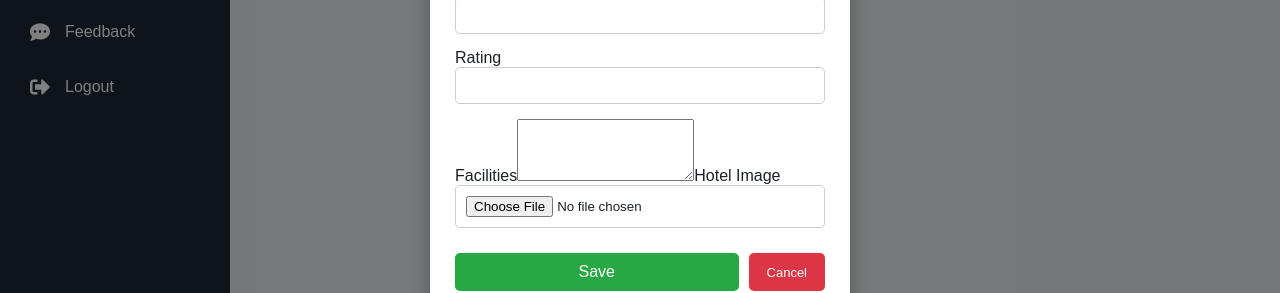
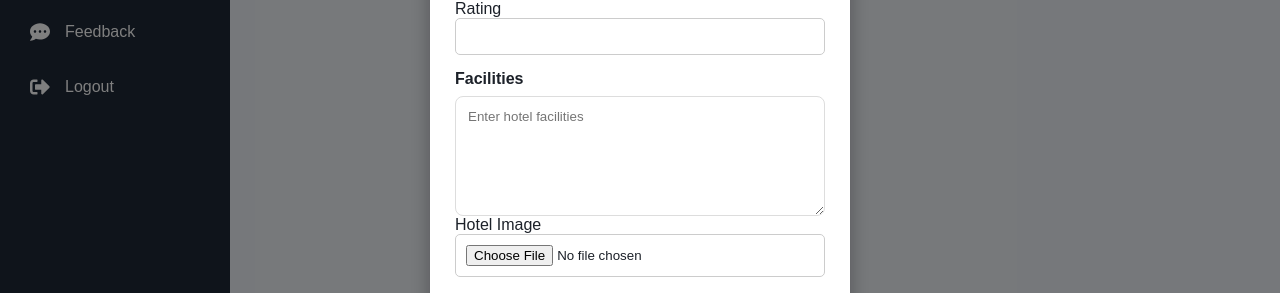
Before and after one commit to Gkingithub/Travel-Planner, a React (Vite) app: page /admin/hotels in a window 1280 px wide. Both pictures are taken after a click on the button "Add Hotel". Shown: the part 396-689 px from the top of the page. Built offline with nearby package versions, Linux system fonts and the light colour scheme; no server answers.

Commit message:
Updated home page and admin changes

```diff
--- a/src/pages/Admin/Admin.css
+++ b/src/pages/Admin/Admin.css
@@ -406,3 +406,26 @@ tr:hover {
 .menu-icon {
   font-size: 20px;
 }
+
+.form-group{
+    display:flex;
+    flex-direction:column;
+    align-items:flex-start;
+    width:100%;
+}
+
+.form-group label{
+    display:block;
+    margin-bottom:8px;
+    font-weight:600;
+}
+
+.form-group textarea{
+    width:100%;
+    min-height:120px;
+    padding:12px;
+    border:1px solid #ddd;
+    border-radius:8px;
+    resize:vertical;
+    box-sizing:border-box;
+}
--- a/src/pages/Admin/ManageHotels.jsx
+++ b/src/pages/Admin/ManageHotels.jsx
@@ -283,9 +283,13 @@ function ManageHotels() {
               }
             />
 
-            <label>Facilities</label>
+            <div className="form-group">
+  <label htmlFor="facilities">Facilities</label>
+
   <textarea
+         id="facilities"
         rows="4"
+          placeholder="Enter hotel facilities"
          value={editingHotel.facilities}
          onChange={(e) =>
          setEditingHotel({
@@ -294,6 +298,7 @@ function ManageHotels() {
       })
     }
   />
+</div>
 
             <label>Hotel Image</label>
             <input
--- a/src/pages/Admin/ManageTrips.jsx
+++ b/src/pages/Admin/ManageTrips.jsx
@@ -259,8 +259,7 @@ function ManageDestination() {
                   src={`http://localhost:5055${editingDestination.imageUrl}`}
                   alt="Destination"
                   width="120"
-                  style={{
-                    marginTop: "10px",
+                  style={{marginTop: "10px",
                     borderRadius: "6px",
                   }}
                 />
--- a/src/pages/user/Home/Home.jsx
+++ b/src/pages/user/Home/Home.jsx
@@ -1,4 +1,4 @@
-import React from "react";
+import {React, useState, useEffect } from "react";
 import { Link, useNavigate } from "react-router-dom";
 import Swal from "sweetalert2";
 import "./Home.css";
--- a/src/service/destinationService.jsx
+++ b/src/service/destinationService.jsx
@@ -6,19 +6,14 @@ export const getDestinations = async () => {
 };
 
 export const createDestination = async (destination) => {
-  const formData = new FormData();
-
-  formData.append("Name", destination.name);
-  formData.append("City", destination.city);
-  formData.append("Country", destination.country);
-  formData.append("Description", destination.description);
-  formData.append("AverageBudget", destination.averageBudget);
-
-  if (destination.imageUrl) {
-    formData.append("Image", destination.imageUrl);
-  }
-
-  const response = await api.post("/Destination", formData);
+  const response = await api.post("/Destination", {
+    name: destination.name,
+    city: destination.city,
+    country: destination.country,
+    description: destination.description,
+    averageBudget: destination.averageBudget,
+    imageUrl: destination.imageUrl,
+  });
 
   return response.data;
 };
```
Lines whose indentation alone changed are shown as unchanged.
